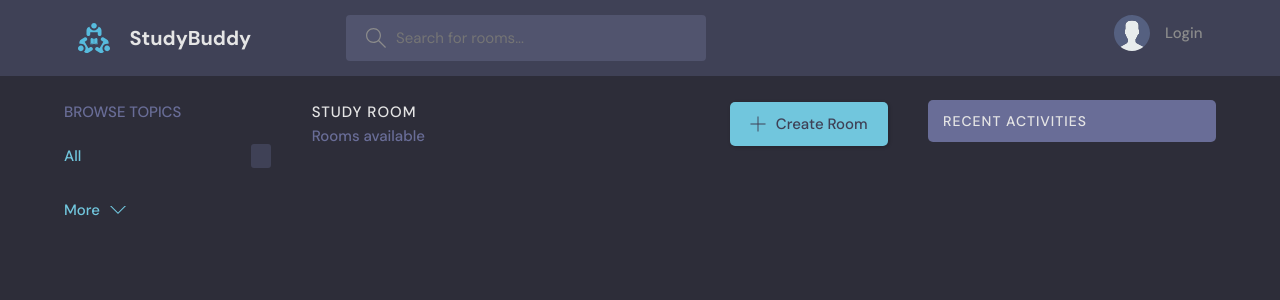
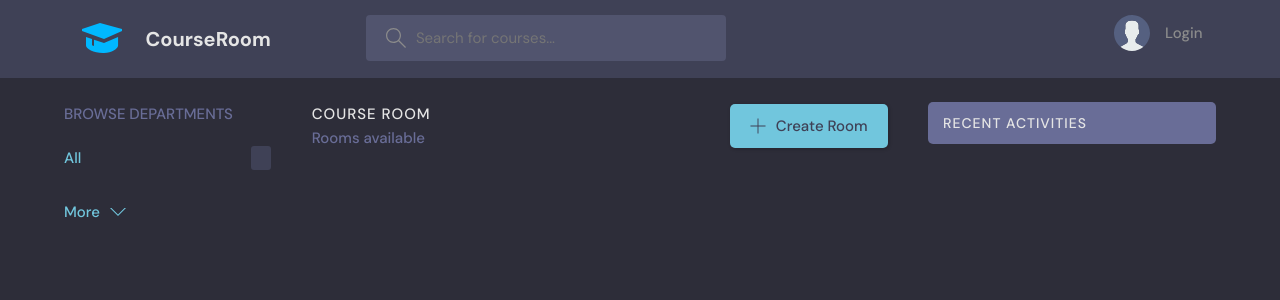
Before and after one commit to Samyak-jain09/CourseRoom, a Django app: template base/templates/base/home.html in a window 1280 px wide. Shown: the top 300 px of the page. Run offline with Django 3.2, Linux system fonts and the light colour scheme; the template is opened without the code that fills it, so the values that code supplies are empty.

Commit message:
Some minor changes

```diff
--- a/base/models.py
+++ b/base/models.py
@@ -44,7 +44,7 @@
     created= models.DateTimeField(auto_now_add=True)
 
     class Meta:
-        ordering=['-updated', '-created']
+        ordering=['updated', 'created']
 
     def __str__(self):
         return self.body[0:50]
--- a/base/templates/base/feed_component.html
+++ b/base/templates/base/feed_component.html
@@ -5,7 +5,7 @@
         <div class="avatar avatar--small">
           <img src="{{room.host.avatar.url}}" />
         </div>
-        <span>{{room.host.username}}</span>
+        <span>Host @{{room.host.username}}</span>
       </a>
       <div class="roomListRoom__actions">
         <span>{{room.created|timesince}}</span>
@@ -13,6 +13,7 @@
     </div>
     <div class="roomListRoom__content">
       <a href="{% url 'room' room.id %}">{{room.name}}</a>
+      <br>
 
     </div>
     <div class="roomListRoom__meta">
@@ -34,6 +35,7 @@
         </svg>
         {{room.participants.all.count}} Joined
       </a>
+
       <p class="roomListRoom__topic">{{room.topic.name}}</p>
     </div>
   </div>
--- a/base/templates/base/home.html
+++ b/base/templates/base/home.html
@@ -22,13 +22,13 @@
           </label>
         </form>
         <div class="mobile-menuItems">
-          <a class="btn btn--main btn--pill" href="{% url 'topics' %}">Browse Topics</a>
+          <a class="btn btn--main btn--pill" href="{% url 'topics' %}">Browse Departments</a>
           <a class="btn btn--main btn--pill" href="{% url 'activity' %}">Recent Activities</a>
         </div>
       </div>
       <div class="roomList__header">
         <div>
-          <h2>Study Room</h2>
+          <h2>Course Room</h2>
           <p>{{room_count}} Rooms available</p>
         </div>
         <a class="btn btn--main" href="{% url 'create-room' %}">
--- a/base/templates/base/profile.html
+++ b/base/templates/base/profile.html
@@ -16,7 +16,7 @@
             </div>
           </div>
           <div class="profile__info">
-            <h3>{{user.username}}</h3>
+            <h3>{{user.name}}</h3>
             <p>@{{user.username}}</p>
             {% if request.user == user %}
             <a href="{% url 'update-user' %}" class="btn btn--main btn--pill">Edit Profile</a>
@@ -32,7 +32,7 @@
 
         <div class="roomList__header">
           <div>
-            <h2>Study Rooms Hosted by {{user.username}}</a>
+            <h2>Course Rooms Hosted by {{user.username}}</a>
             </h2>
           </div>
         </div>
--- a/base/templates/base/topic_component.html
+++ b/base/templates/base/topic_component.html
@@ -1,6 +1,6 @@
 <div class="topics">
     <div class="topics__header">
-      <h2>Browse Topics</h2>
+      <h2>Browse Departments</h2>
     </div>
     <ul class="topics__list">
       <li>
--- a/base/templates/base/topics.html
+++ b/base/templates/base/topics.html
@@ -14,7 +14,7 @@
                   ></path>
                 </svg>
               </a>
-              <h3>Browse Topics</h3>
+              <h3>Browse Departments</h3>
             </div>
           </div>
 
@@ -27,7 +27,7 @@
                     d="M32 30.586l-10.845-10.845c1.771-2.092 2.845-4.791 2.845-7.741 0-6.617-5.383-12-12-12s-12 5.383-12 12c0 6.617 5.383 12 12 12 2.949 0 5.649-1.074 7.741-2.845l10.845 10.845 1.414-1.414zM12 22c-5.514 0-10-4.486-10-10s4.486-10 10-10c5.514 0 10 4.486 10 10s-4.486 10-10 10z"
                   ></path>
                 </svg>
-                <input name="q" placeholder="Search for topics" />
+                <input name="q" placeholder="Search for departments" />
               </label>
             </form>
 
--- a/base/views.py
+++ b/base/views.py
@@ -95,6 +95,7 @@
     user= User.objects.get(id=pk)
 
     rooms= user.room_set.all()
+
     room_messages=user.message_set.all()
     topics= Topic.objects.all()
     context={'user':user,'rooms':rooms,'room_messages':room_messages,'topics':topics,}
--- a/static/styles/main.css
+++ /dev/null
@@ -1,3 +0,0 @@
-body{
-    background-color: aquamarine;
-}
--- a/templates/main.html
+++ b/templates/main.html
@@ -7,7 +7,7 @@
     <meta name="viewport" content="width=device-width, initial-scale=1.0" />
     <link rel="shortcut icon" href="assets/favicon.ico" type="image/x-icon" />
     <link rel="stylesheet" href="{% static 'styles/style.css' %}" />
-    <title>StudyBuddy - Find study partners around the world!</title>
+    <title>CourseRoom- A place where you can chat with your fellow coursemates!</title>
   </head>
 
   <body>
--- a/templates/navbar.html
+++ b/templates/navbar.html
@@ -3,18 +3,19 @@
 <header class="header header--loggedIn">
   <div class="container">
     <a href="{% url 'home' %}" class="header__logo">
-        <img src="{% static 'images/logo.svg' %}" />
-        <h1>StudyBuddy</h1>
+      <!-- <img src="{% static 'images/logo.svg' %}" /> -->
+      <svg xmlns="http://www.w3.org/2000/svg" width="48" height="48" viewBox="0 0 24 24" style="fill: rgba(0, 184, 255, 1);"><path d="M2 7v1l11 4 9-4V7L11 4z"></path><path d="M4 11v4.267c0 1.621 4.001 3.893 9 3.734 4-.126 6.586-1.972 7-3.467.024-.089.037-.178.037-.268V11L13 14l-5-1.667v3.213l-1-.364V12l-3-1z"></path></svg>
+      <h1>CourseRoom</h1>
     </a>
     <form class="header__search" method="GET" action="{% url 'home' %}">
       <label>
         <svg version="1.1" xmlns="http://www.w3.org/2000/svg" width="32" height="32" viewBox="0 0 32 32">
           <title>search</title>
           <path
-              d="M32 30.586l-10.845-10.845c1.771-2.092 2.845-4.791 2.845-7.741 0-6.617-5.383-12-12-12s-12 5.383-12 12c0 6.617 5.383 12 12 12 2.949 0 5.649-1.074 7.741-2.845l10.845 10.845 1.414-1.414zM12 22c-5.514 0-10-4.486-10-10s4.486-10 10-10c5.514 0 10 4.486 10 10s-4.486 10-10 10z"
-            ></path>
+            d="M32 30.586l-10.845-10.845c1.771-2.092 2.845-4.791 2.845-7.741 0-6.617-5.383-12-12-12s-12 5.383-12 12c0 6.617 5.383 12 12 12 2.949 0 5.649-1.074 7.741-2.845l10.845 10.845 1.414-1.414zM12 22c-5.514 0-10-4.486-10-10s4.486-10 10-10c5.514 0 10 4.486 10 10s-4.486 10-10 10z">
+          </path>
         </svg>
-          <input name="q" placeholder="Search for rooms..." />
+        <input name="q" placeholder="Search for courses..." />
       </label>
     </form>
     <nav class="header__menu">
@@ -46,57 +47,26 @@
       {% endif %}
 
       <div class="dropdown-menu">
-          <a href="{% url 'update-user' %}" class="dropdown-link"
-            ><svg version="1.1" xmlns="http://www.w3.org/2000/svg" width="32" height="32" viewBox="0 0 32 32">
+        <a href="{% url 'update-user' %}" class="dropdown-link"><svg version="1.1" xmlns="http://www.w3.org/2000/svg"
+            width="32" height="32" viewBox="0 0 32 32">
             <title>tools</title>
             <path
-                d="M27.465 32c-1.211 0-2.35-0.471-3.207-1.328l-9.392-9.391c-2.369 0.898-4.898 0.951-7.355 0.15-3.274-1.074-5.869-3.67-6.943-6.942-0.879-2.682-0.734-5.45 0.419-8.004 0.135-0.299 0.408-0.512 0.731-0.572 0.32-0.051 0.654 0.045 0.887 0.277l5.394 5.395 3.586-3.586-5.394-5.395c-0.232-0.232-0.336-0.564-0.276-0.887s0.272-0.596 0.572-0.732c2.552-1.152 5.318-1.295 8.001-0.418 3.274 1.074 5.869 3.67 6.943 6.942 0.806 2.457 0.752 4.987-0.15 7.358l9.392 9.391c0.844 0.842 1.328 2.012 1.328 3.207-0 2.5-2.034 4.535-4.535 4.535zM15.101 19.102c0.26 0 0.516 0.102 0.707 0.293l9.864 9.863c0.479 0.479 1.116 0.742 1.793 0.742 1.398 0 2.535-1.137 2.535-2.535 0-0.668-0.27-1.322-0.742-1.793l-9.864-9.863c-0.294-0.295-0.376-0.74-0.204-1.119 0.943-2.090 1.061-4.357 0.341-6.555-0.863-2.631-3.034-4.801-5.665-5.666-1.713-0.561-3.468-0.609-5.145-0.164l4.986 4.988c0.391 0.391 0.391 1.023 0 1.414l-5 5c-0.188 0.188-0.441 0.293-0.707 0.293s-0.52-0.105-0.707-0.293l-4.987-4.988c-0.45 1.682-0.397 3.436 0.164 5.146 0.863 2.631 3.034 4.801 5.665 5.666 2.2 0.721 4.466 0.604 6.555-0.342 0.132-0.059 0.271-0.088 0.411-0.088z"
-              ></path>
+              d="M27.465 32c-1.211 0-2.35-0.471-3.207-1.328l-9.392-9.391c-2.369 0.898-4.898 0.951-7.355 0.15-3.274-1.074-5.869-3.67-6.943-6.942-0.879-2.682-0.734-5.45 0.419-8.004 0.135-0.299 0.408-0.512 0.731-0.572 0.32-0.051 0.654 0.045 0.887 0.277l5.394 5.395 3.586-3.586-5.394-5.395c-0.232-0.232-0.336-0.564-0.276-0.887s0.272-0.596 0.572-0.732c2.552-1.152 5.318-1.295 8.001-0.418 3.274 1.074 5.869 3.67 6.943 6.942 0.806 2.457 0.752 4.987-0.15 7.358l9.392 9.391c0.844 0.842 1.328 2.012 1.328 3.207-0 2.5-2.034 4.535-4.535 4.535zM15.101 19.102c0.26 0 0.516 0.102 0.707 0.293l9.864 9.863c0.479 0.479 1.116 0.742 1.793 0.742 1.398 0 2.535-1.137 2.535-2.535 0-0.668-0.27-1.322-0.742-1.793l-9.864-9.863c-0.294-0.295-0.376-0.74-0.204-1.119 0.943-2.090 1.061-4.357 0.341-6.555-0.863-2.631-3.034-4.801-5.665-5.666-1.713-0.561-3.468-0.609-5.145-0.164l4.986 4.988c0.391 0.391 0.391 1.023 0 1.414l-5 5c-0.188 0.188-0.441 0.293-0.707 0.293s-0.52-0.105-0.707-0.293l-4.987-4.988c-0.45 1.682-0.397 3.436 0.164 5.146 0.863 2.631 3.034 4.801 5.665 5.666 2.2 0.721 4.466 0.604 6.555-0.342 0.132-0.059 0.271-0.088 0.411-0.088z">
+            </path>
           </svg>
-            Settings</a
-          >
-          <a href="{% url 'logout' %}" class="dropdown-link"
-            ><svg version="1.1" xmlns="http://www.w3.org/2000/svg" width="32" height="32" viewBox="0 0 32 32">
+          Edit</a>
+        <a href="{% url 'logout' %}" class="dropdown-link"><svg version="1.1" xmlns="http://www.w3.org/2000/svg"
+            width="32" height="32" viewBox="0 0 32 32">
             <title>sign-out</title>
             <path
-                d="M3 0h22c0.553 0 1 0 1 0.553l-0 3.447h-2v-2h-20v28h20v-2h2l0 3.447c0 0.553-0.447 0.553-1 0.553h-22c-0.553 0-1-0.447-1-1v-30c0-0.553 0.447-1 1-1z"
-              ></path>
+              d="M3 0h22c0.553 0 1 0 1 0.553l-0 3.447h-2v-2h-20v28h20v-2h2l0 3.447c0 0.553-0.447 0.553-1 0.553h-22c-0.553 0-1-0.447-1-1v-30c0-0.553 0.447-1 1-1z">
+            </path>
             <path
-                d="M21.879 21.293l1.414 1.414 6.707-6.707-6.707-6.707-1.414 1.414 4.293 4.293h-14.172v2h14.172l-4.293 4.293z"
-              ></path>
+              d="M21.879 21.293l1.414 1.414 6.707-6.707-6.707-6.707-1.414 1.414 4.293 4.293h-14.172v2h14.172l-4.293 4.293z">
+            </path>
           </svg>
-            Logout</a
-          >
+          Logout</a>
       </div>
     </nav>
   </div>
 </header>
-
-
-
-
-
-
-
-
-
-
-
-
-
-
-
-
-
-
-
-<!--
-
-
-{% if request.user.is_authenticated %}
-<p>Hello {{request.user}}</p>
-<a href="{% url 'logout' %}"> Logout</a>
-{% else %}
-
-<a href="{% url 'login' %}"> Login</a>
-{% endif %} -->
```
Also changed, not shown: base/templates/base/room.html (+5 -7 lines), base/templates/base/room_form.html (+4 -4 lines), db.sqlite3. Lines whose indentation alone changed are shown as unchanged.
